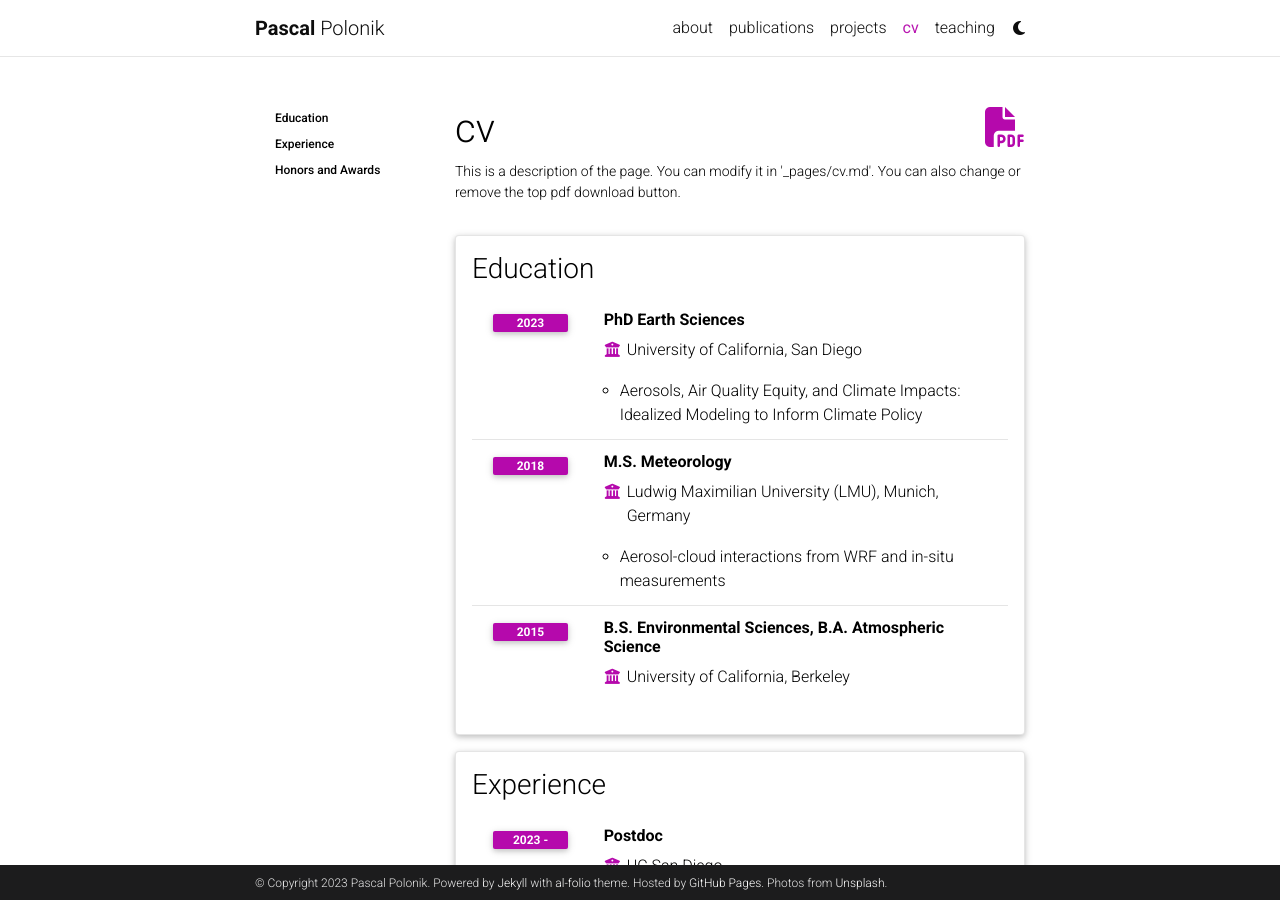
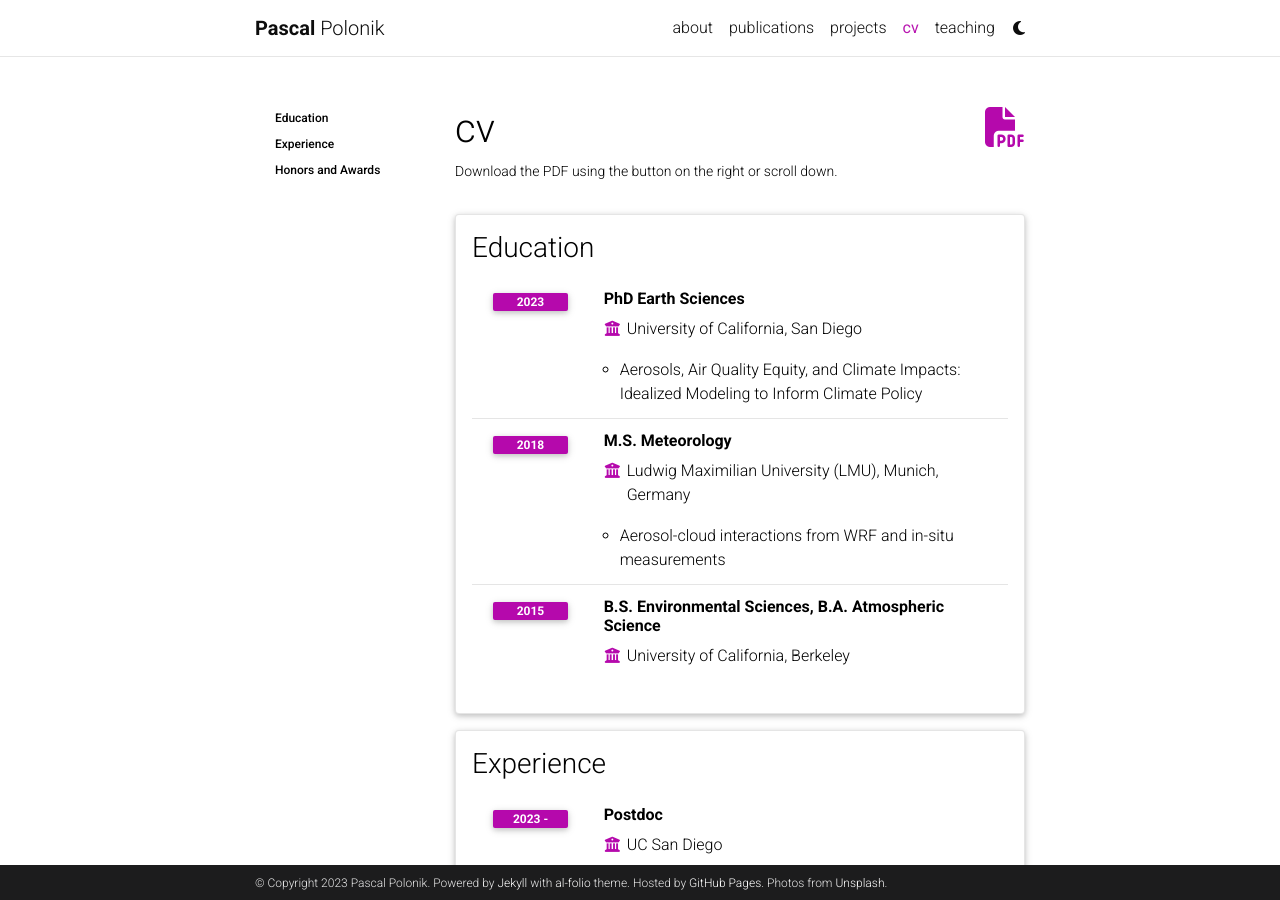
Before and after one commit to ppolonik2/ppolonik2.github.io, a Jekyll site: the page built from _pages/cv.md, in a window 1280 px wide and 900 px high. Built offline with Jekyll 4.4.1, drawn with Linux system fonts in a browser that asks for light colours; comment, search, counter and statistics services are not loaded; a style sheet for code colours, icons or effects is not loaded.

Commit message:
Update cv.md

```diff
--- a/_pages/cv.md
+++ b/_pages/cv.md
@@ -5,7 +5,7 @@
 nav: true
 nav_order: 4
 cv_pdf: example_pdf.pdf
-description: This is a description of the page. You can modify it in '_pages/cv.md'. You can also change or remove the top pdf download button.
+description: Download the PDF using the button on the right or scroll down.
 toc:
   sidebar: left
 ---
```
